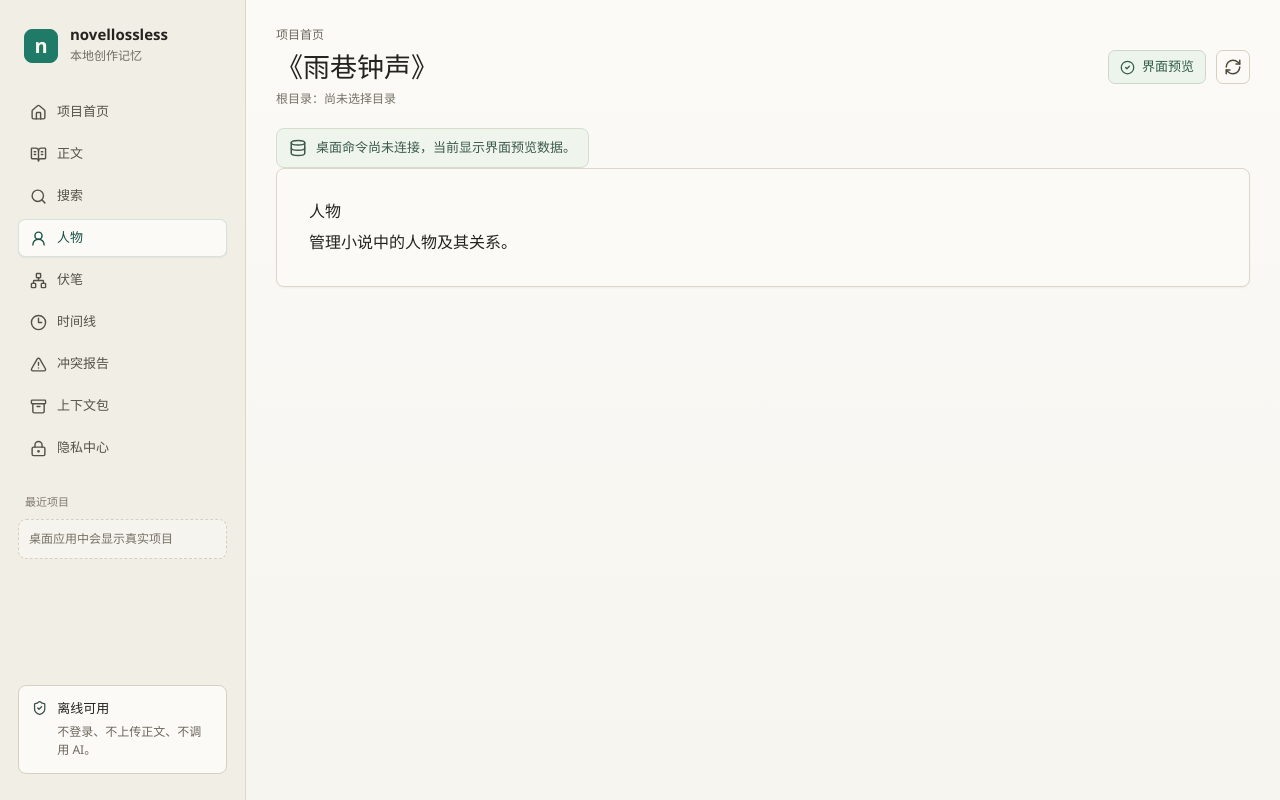
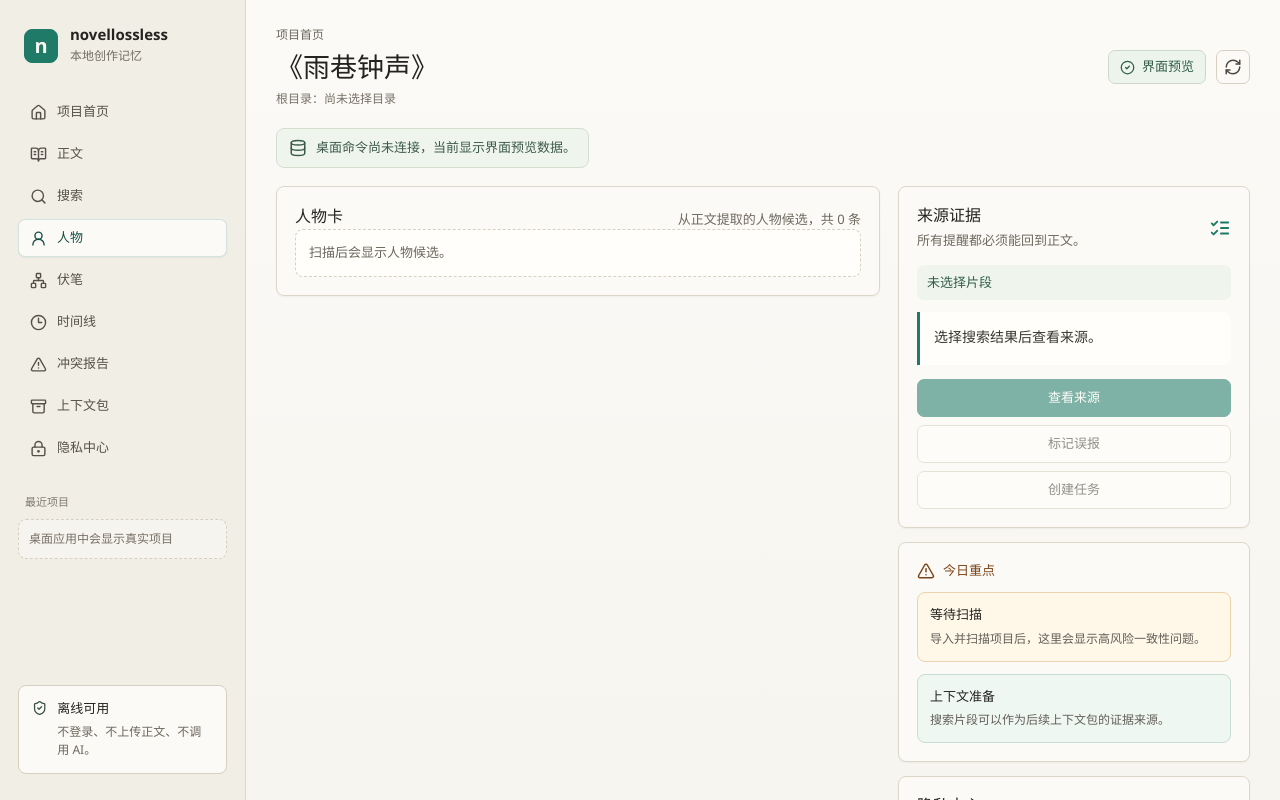
Before and after one commit to gordonlu/novellossless, a React (Vite) app in the folder apps/desktop/: page /characters in a window 1280 px wide. Built offline with nearby package versions, Linux system fonts and the light colour scheme.

Commit message:
feat(ui): character list page with detail inspector

```diff
--- a/apps/desktop/src/App.tsx
+++ b/apps/desktop/src/App.tsx
@@ -676,7 +676,7 @@ export function App() {
           />
           <Route path="/content" element={<ContentView />} />
           <Route path="/search" element={<SearchView />} />
-          <Route path="/characters" element={<Characters />} />
+          <Route path="/characters" element={<Characters projectId={selectedProject.id} />} />
           <Route path="/foreshadows" element={<Foreshadows />} />
           <Route path="/timeline" element={<Timeline />} />
           <Route path="/issues" element={<Issues />} />
--- a/apps/desktop/src/components/StatusButtons.tsx
+++ b/apps/desktop/src/components/StatusButtons.tsx
@@ -1,10 +1,10 @@
 export function StatusButtons({ onConfirm, onDismiss }: { onConfirm: () => void; onDismiss: () => void }) {
   return (
     <div className="status-actions">
-      <button type="button" onClick={onConfirm}>
+      <button type="button" onClick={(e) => { e.stopPropagation(); onConfirm(); }}>
         确认
       </button>
-      <button type="button" onClick={onDismiss}>
+      <button type="button" onClick={(e) => { e.stopPropagation(); onDismiss(); }}>
         误报
       </button>
     </div>
--- a/apps/desktop/src/lib/helpers.tsx
+++ b/apps/desktop/src/lib/helpers.tsx
@@ -27,6 +27,12 @@ export function riskLabel(risk: string) {
   return "待确认";
 }
 
+export function statusLabel(status: string) {
+  if (status === "confirmed") return "已确认";
+  if (status === "dismissed") return "误报";
+  return "候选";
+}
+
 export function severityLabel(severity: string) {
   if (severity === "serious") return "严重";
   if (severity === "high") return "高";
--- a/apps/desktop/src/routes/Characters.tsx
+++ b/apps/desktop/src/routes/Characters.tsx
@@ -1,10 +1,81 @@
-export function Characters() {
+import { useEffect, useState } from "react";
+import { ChevronRight, UserRound } from "lucide-react";
+import { clsx } from "clsx";
+import { listCandidates, NarrativeNode } from "../tauri";
+import { StatusButtons } from "../components/StatusButtons";
+import { InspectorPanel } from "../components/InspectorPanel";
+import { statusLabel } from "../lib/helpers";
+
+interface Props {
+  projectId: string;
+}
+
+export function Characters({ projectId }: Props) {
+  const [characters, setCharacters] = useState<NarrativeNode[]>([]);
+  const [selected, setSelected] = useState<NarrativeNode | null>(null);
+
+  useEffect(() => {
+    if (projectId && projectId !== "demo") {
+      listCandidates(projectId, "person", 50).then(setCharacters);
+    }
+  }, [projectId]);
+
   return (
-    <div className="panel" style={{ padding: "2rem" }}>
-      <h2>人物</h2>
-      <p className="text-muted" style={{ marginTop: "0.5rem" }}>
-        管理小说中的人物及其关系。
-      </p>
-    </div>
+    <section className="content-grid">
+      <div className="primary-column">
+        <section className="panel">
+          <div className="panel-heading">
+            <h2>人物卡</h2>
+            <p>从正文提取的人物候选，共 {characters.length} 条</p>
+          </div>
+          <div className="compact-list">
+            {characters.length > 0 ? (
+              characters.map((c) => (
+                <article
+                  className={clsx("compact-item", selected?.id === c.id && "compact-item-active")}
+                  key={c.id}
+                  onClick={() => setSelected(c)}
+                >
+                  <div>
+                    <strong>{c.name}</strong>
+                    <p>出现 {c.occurrenceCount} 次 · {c.sourcePath} · {c.sourceTitle}</p>
+                  </div>
+                  <div className="row-actions">
+                    <StatusButtons
+                      onConfirm={() => {}}
+                      onDismiss={() => {}}
+                    />
+                    <ChevronRight size={17} />
+                  </div>
+                </article>
+              ))
+            ) : (
+              <div className="empty-state small">扫描后会显示人物候选。</div>
+            )}
+          </div>
+        </section>
+      </div>
+      <aside className="inspector">
+        {selected ? (
+          <section className="panel">
+            <div className="panel-heading compact">
+              <h2>{selected.name}</h2>
+              <UserRound size={22} />
+            </div>
+            <div className="evidence-meta">
+              <div><span>类型</span><strong>人物</strong></div>
+              <div><span>出现次数</span><strong>{selected.occurrenceCount}</strong></div>
+              <div><span>置信度</span><strong>{selected.confidence}%</strong></div>
+              <div><span>来源文件</span><strong>{selected.sourcePath}</strong></div>
+              <div><span>首次出现</span><strong>{selected.sourceTitle}</strong></div>
+              <div><span>状态</span><strong>{statusLabel(selected.status)}</strong></div>
+            </div>
+            <blockquote>{selected.sourceSnippet}</blockquote>
+          </section>
+        ) : (
+          <InspectorPanel selectedHit={null} />
+        )}
+      </aside>
+    </section>
   );
 }
```
Also changed, not shown: apps/desktop/src/components/InspectorPanel.tsx (+5 -5 lines).
